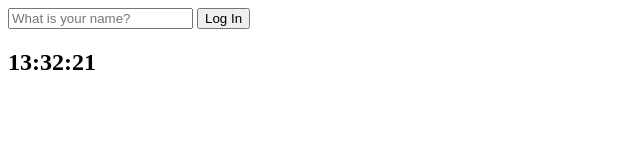
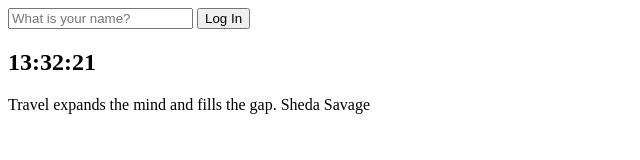
Before and after one commit to galduck/momentum2021, a plain HTML site: page index.html in a window 1280 px wide. Shown: the whole page, without its empty margins (0-640 px from the left). Drawn offline with Linux system fonts and the light colour scheme.

Commit message:
명언 기능 구현
명언 기능 구현

랜덤으로 명언과 그 명언을 말한 사람의 이름을 가져오기 (Math.random())
Math.random()을 Float에서 내림으로 정수로 만들기 (Math.floor())
명언을 더 추가해도 명언의 갯수만큼 Math.random()을 곱할 대상을 업데이트 해주기 (quotes.length)

```diff
--- a/index.html
+++ b/index.html
@@ -14,7 +14,13 @@
     </form>
     <h1 id="greeting" class="hidden"></h1>
     <h2 id="clock">00:00:00</h2>
+    <div id="quote">
+      <span></span>
+      <span></span>
+    </div>
+
     <script src="js/greetings.js"></script>
     <script src="js/clock.js"></script>
+    <script src="js/quotes.js"></script>
   </body>
 </html>
--- a/js/clock.js
+++ b/js/clock.js
@@ -13,5 +13,3 @@ function getClock(){
 
 getClock();
 setInterval(getClock,1000);
-
-clock.padStart(2,"0");
--- /dev/null
+++ b/js/quotes.js
@@ -0,0 +1,51 @@
+const quotes = [
+  {
+    quote: "The way to get started is to quit talking and begin doing.",
+    author: "Walt Disney",
+  },
+  {
+    quote: "Life is what happens when you're busy making other plans.",
+    author: "John Lennon",
+  },
+  {
+    quote:
+      "The world is a book and those who do not travel read only one page.",
+    author: "Saint Augustine",
+  },
+  {
+    quote: "Life is either a daring adventure or nothing at all.",
+    author: "Helen Keller",
+  },
+  {
+    quote: "To Travel is to Live",
+    author: "Hans Christian Andersen",
+  },
+  {
+    quote: "Only a life lived for others is a life worthwhile.",
+    author: "Albert Einstein",
+  },
+  {
+    quote: "You only live once, but if you do it right, once is enough.",
+    author: "Mae West",
+  },
+  {
+    quote: "Never go on trips with anyone you do ntot love.",
+    author: "Hemmingway",
+  },
+  {
+    quote: "We wander for distraction, but we travel for fulfilment.",
+    author: "Hilaire Belloc",
+  },
+  {
+    quote: "Travel expands the mind and fills the gap.",
+    author: "Sheda Savage",
+  },
+];
+
+const quote = document.querySelector("#quote span:first-child");
+const author = document.querySelector("#quote span:last-child");
+
+const todaysQuote = quotes[Math.floor(Math.random() * quotes.length)];
+
+quote.innerText = todaysQuote.quote;
+author.innerText = todaysQuote.author;
```
